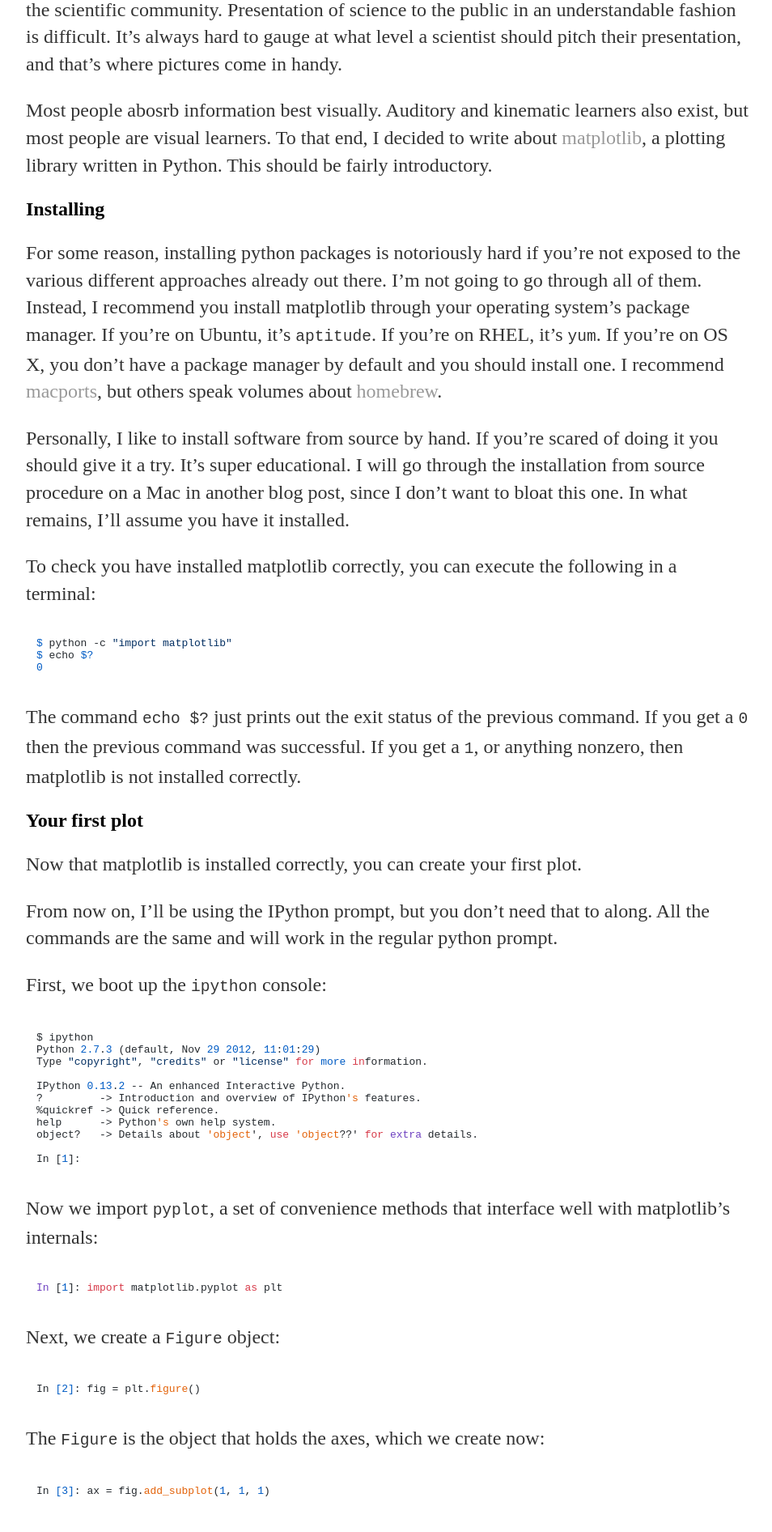
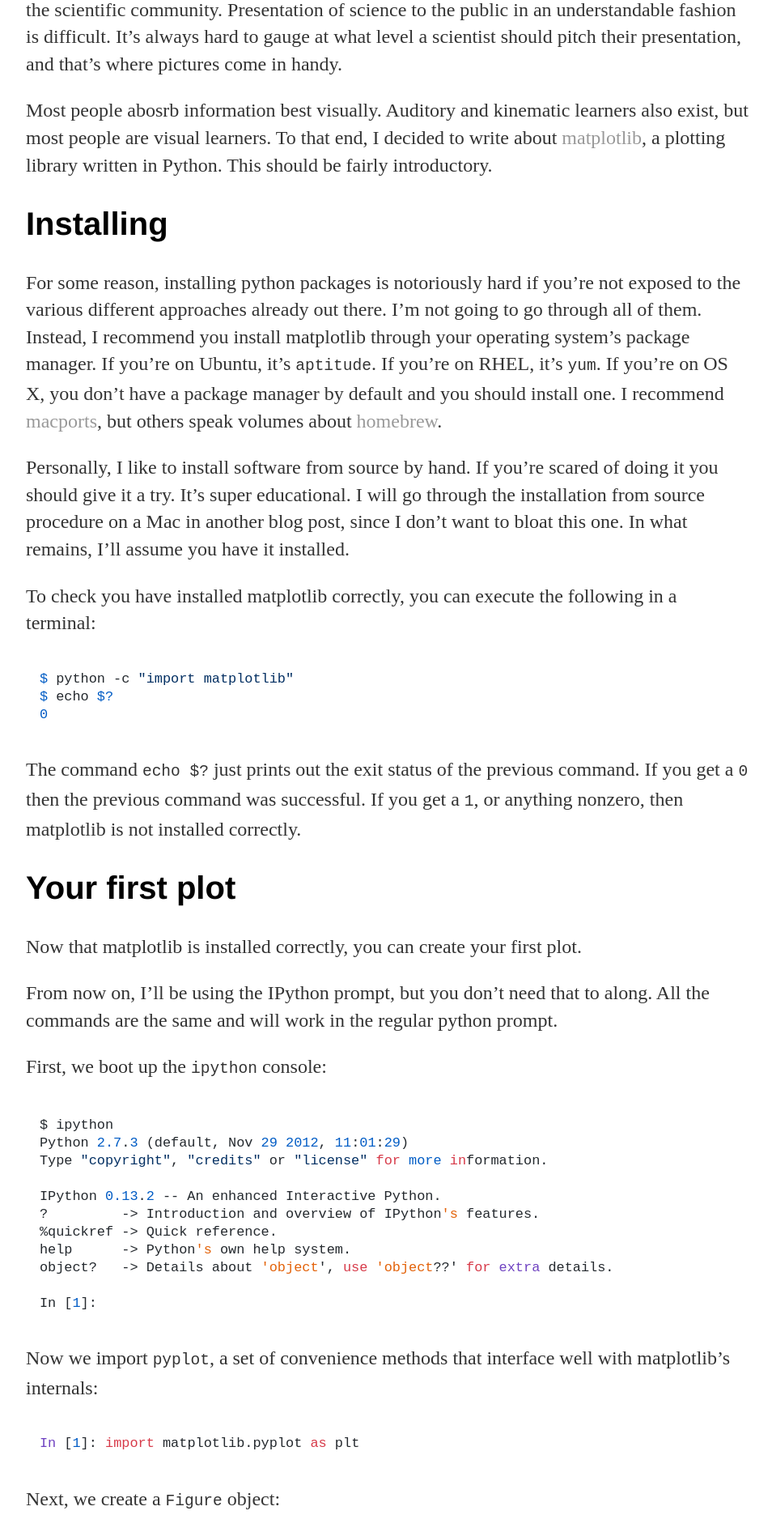
Before and after one commit to dmcdougall/dmcdougall.github.com, a Jekyll site: the page built from _posts/2013-11-06-getting-started-with-matplotlib.markdown, in a window 1280 px wide. Shown: the part 384-2276 px from the top of the page at 81% size, without its empty margins (160-1114 px from the left). Built offline with Jekyll 4.4.1, drawn with Linux system fonts in a browser that asks for light colours; nearby versions of some CDN libraries.

Commit message:
Fix broken links and adjust font size

```diff
--- a/_layouts/default.html
+++ b/_layouts/default.html
@@ -4,9 +4,9 @@
     <title>{{ page.title }}</title>
     <!-- link to main stylesheet -->
     <link rel="stylesheet" type="text/css" href="/css/main.css">
-    <link rel="stylesheet" href="//cdnjs.cloudflare.com/ajax/libs/highlight.js/8.5/styles/github.min.css">
+    <link rel="stylesheet" href="https://cdnjs.cloudflare.com/ajax/libs/highlight.js/8.5/styles/github.min.css">
     <script type="text/javascript" src="http://cdn.mathjax.org/mathjax/latest/MathJax.js?config=TeX-AMS-MML_HTMLorMML"></script>
-    <script src="//cdnjs.cloudflare.com/ajax/libs/highlight.js/8.5/highlight.min.js"></script>
+    <script src="https://cdnjs.cloudflare.com/ajax/libs/highlight.js/8.5/highlight.min.js"></script>
     <style>
       pre {
         word-wrap: normal;
@@ -14,7 +14,7 @@
         -ms-hyphens: none;
         -webkit-hyphens: none;
         hyphens: none;
-        <!-- font&#45;size: 0.7em; -->
+        font-size: 1.3em;
         line-height: 1.3em;
       }
       pre code, pre tt {
--- a/css/main.css
+++ b/css/main.css
@@ -23,6 +23,14 @@ h1 {
   font-size: 3em;
   font-family:'Helvetica', 'Arial', 'Sans-Serif';
 }
+h2 {
+  font-size: 2.5em;
+  font-family:'Helvetica', 'Arial', 'Sans-Serif';
+}
+h3 {
+  font-size: 2em;
+  font-family:'Helvetica', 'Arial', 'Sans-Serif';
+}
 p {
   font-size: 1.5em;
   line-height: 1.4em;
```
